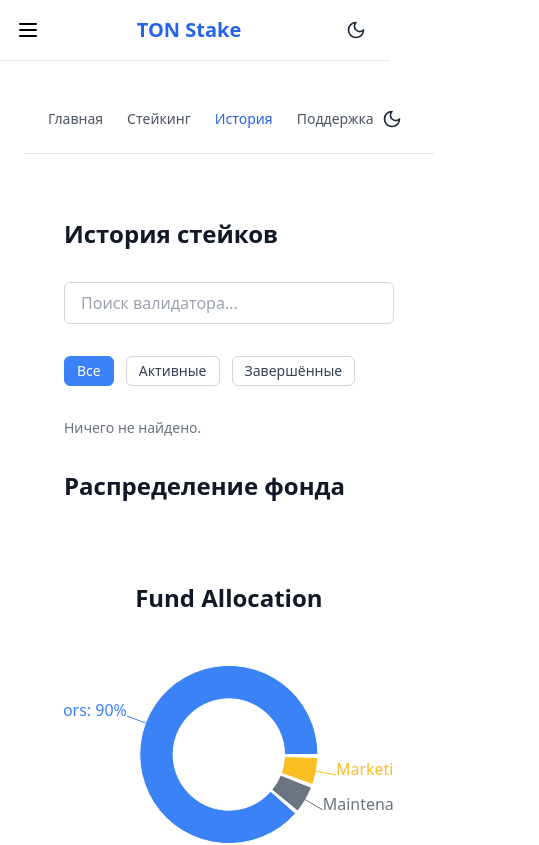
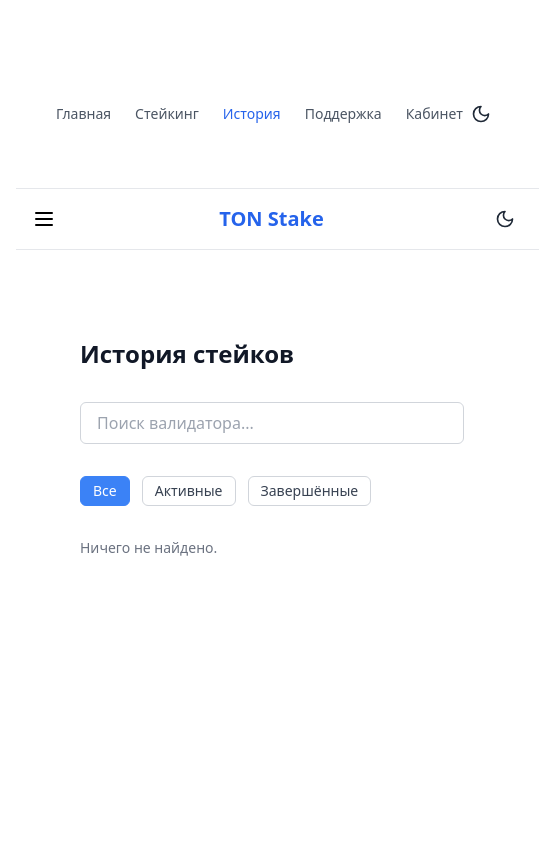
Before and after one commit to nd12123/ton-don, a Next.js app: page /history in a window 390 px wide. Shown: the top 845 px of the page, 539 px wide, since content can reach past the window. Built offline with nearby package versions, Linux system fonts and the light colour scheme; what @tonconnect/ui-react would draw is missing.

Commit message:
27.04 Mobile version fixed

```diff
--- a/app/(dashboard)/history/page.tsx
+++ b/app/(dashboard)/history/page.tsx
@@ -1,11 +1,9 @@
 // app/(dashboard)/history/page.tsx
 "use client";
 
-import { useState, useEffect } from "react";
+import { useState,  } from "react";
 import { useStakeStore } from "@/lib/store";
 import { motion } from "framer-motion";
-import AllocationChart from "@/components/AllocationChart";
-import Skeleton from "@/components/ui/Skeleton";
 
 type Filter = "all" | "active" | "completed";
 
@@ -13,12 +11,6 @@ export default function HistoryPage() {
   const history = useStakeStore((s) => s.history);
   const [filter, setFilter] = useState<Filter>("all");
   const [search, setSearch] = useState("");
-  const [chartLoading, setChartLoading] = useState(true);
-
-  useEffect(() => {
-    const timer = setTimeout(() => setChartLoading(false), 1500);
-    return () => clearTimeout(timer);
-  }, []);
 
   const filtered = history
     .filter((item) =>
@@ -101,11 +93,6 @@ export default function HistoryPage() {
         </div>
       )}
 
-      {/* Диаграмма с skeleton */}
-      <section className="mt-10">
-        <h2 className="text-2xl font-bold mb-4">Распределение фонда</h2>
-        {chartLoading ? <Skeleton style={{ width: "100%", height: "16rem" }} /> : <AllocationChart />}
-      </section>
     </motion.main>
   );
 }
--- a/app/(dashboard)/layout.tsx
+++ b/app/(dashboard)/layout.tsx
@@ -4,12 +4,14 @@ import { ThemeProvider } from "next-themes";
 import ThemeToggle from "@/components/ThemeToggle";
 import Link from "next/link";
 import { usePathname } from "next/navigation";
+import MobileLayout from "@/components/MobileLayout";
 
 const menu = [
   { name: "Главная", href: "/" },
   { name: "Стейкинг", href: "/staking" },
   { name: "История", href: "/history" },
   { name: "Поддержка", href: "/support" },
+  { name: "Кабинет", href: "/profile" },
 ];
 
 export default function Layout({ children }: { children: React.ReactNode }) {
@@ -24,7 +26,7 @@ export default function Layout({ children }: { children: React.ReactNode }) {
         {/* Контент */}
         <div className="flex-1 flex flex-col">
           {/* Верхний бар */}
-          <div className="border-b border-gray-200 dark:border-gray-700">
+          <div className="container mx-auto px-4 py-10 border-b border-gray-200 dark:border-gray-700">
             <div className="flex items-center justify-between px-6 py-4">
               <nav className="flex gap-6 text-sm">
                 {menu.map((item) => (
@@ -48,7 +50,8 @@ export default function Layout({ children }: { children: React.ReactNode }) {
           </div>
 
           {/* Основной контент */}
-          <main className="p-6">{children}</main>
+          <MobileLayout><main className="p-6">{children}</main></MobileLayout>
+
         </div>
       </div>
     </ThemeProvider>
--- a/app/layout.tsx
+++ b/app/layout.tsx
@@ -7,7 +7,6 @@ import {Toaster} from "react-hot-toast"
 import TonProviderWrapper from "@/components/TonProviderWrapper";
 import ThemeProviderWrapper from "@/components/ThemeProviderWrapper";
 
-import Layout from "@/components/MobileLayout";
 
 const geistSans = Geist({ variable: "--font-geist-sans", subsets: ["latin"] });
 const geistMono = Geist_Mono({ variable: "--font-geist-mono", subsets: ["latin"] });
@@ -26,7 +25,7 @@ export default function RootLayout({
       <html lang="en" suppressHydrationWarning>
       <body
         className={`
-          flex flex-col min-h-screen
+          container mx-auto px-4 py-10 flex flex-col min-h-screen
           bg-white text-black
           dark:bg-gray-900 dark:text-gray-100
           ${geistSans.variable} ${geistMono.variable}
@@ -45,9 +44,9 @@ export default function RootLayout({
                 error:   { iconTheme: { primary: '#EF4444', secondary: '#ffffff' } },
               }}
             />
-          <Layout>
+            {/* menu on the left:
+          <MobileLayout></MobileLayout> */}
             <main className="flex-grow">{children}</main>
-            </Layout>
           </TonProviderWrapper>
         </ThemeProviderWrapper>
       </body>
--- a/app/page.tsx
+++ b/app/page.tsx
@@ -55,7 +55,7 @@ const rewardTotal = (deposit * apr * (duration / 12)).toFixed(2);
 
 
 //Header connected={connected} onConnect={() => setConnected(true)}
-
+//<main className="container mx-auto px-4 py-10"></main>
   return (
 <main className="min-h-screen bg-white text-black flex flex-col items-center dark:bg-gray-800">
 <Header />
@@ -201,7 +201,6 @@ const rewardTotal = (deposit * apr * (duration / 12)).toFixed(2);
 
     </main>
 
-
   );
 }
 
--- a/app/profile/page.tsx
+++ b/app/profile/page.tsx
@@ -1,14 +1,25 @@
 "use client";
 
-import { useMemo } from "react";
+import { useMemo, useState, useEffect } from "react";
 import { useStakeStore } from "@/lib/store";
 import { InfoCard } from "@/components/InfoCard";
 import { Table, Thead, Tbody, Tr, Th, Td } from "@/components/ui/table";
 import { motion } from "framer-motion";
 import { Clock, Trophy } from "lucide-react";
+import AllocationChart from "@/components/AllocationChart";
+import Skeleton from "@/components/ui/Skeleton";
+
 
 export default function ProfilePage() {
   const history = useStakeStore((s) => s.history);
+
+  const [chartLoading, setChartLoading] = useState(true);
+
+  useEffect(() => {
+    const timer = setTimeout(() => setChartLoading(false), 1500);
+    return () => clearTimeout(timer);
+  }, []);
+
 
   const totalStaked = useMemo(
     () => history.reduce((sum, item) => sum + item.amount, 0),
@@ -80,6 +91,12 @@ export default function ProfilePage() {
           </Table>
         )}
       </section>
+
+      {/* Диаграмма с skeleton */}
+            <section className="mt-10">
+              <h2 className="text-2xl font-bold mb-4">Распределение фонда</h2>
+              {chartLoading ? <Skeleton style={{ width: "100%", height: "16rem" }} /> : <AllocationChart />}
+            </section>
     </main>
   );
 }
--- a/components/Hero.tsx
+++ b/components/Hero.tsx
@@ -27,7 +27,7 @@ export default function Hero() {
         backgroundPosition: "center",
       }}
       className="relative flex flex-col items-center justify-center
-                 text-center h-[80vh] overflow-hidden"
+                 text-center h-[50vh] sm:h-[70vh] md:h-[80vh] overflow-hidden"//Hero block size on mobile corrected
     >
       {/* затемняющая накладка */}
       <div className="absolute inset-0 bg-black/30" />
--- a/components/MobileLayout.tsx
+++ b/components/MobileLayout.tsx
@@ -14,6 +14,7 @@ const menu = [
   { name: "Стейкинг", href: "/staking" },
   { name: "История", href: "/history" },
   { name: "Поддержка", href: "/support" },
+  { name: "Кабинет", href: "/profile" },
 ];
 
 export default function Layout({ children }: { children: React.ReactNode }) {
```
